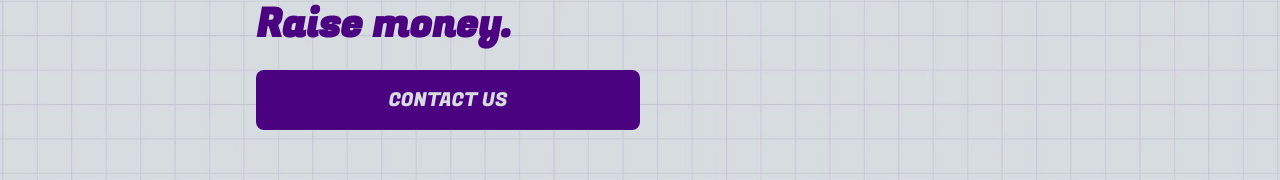
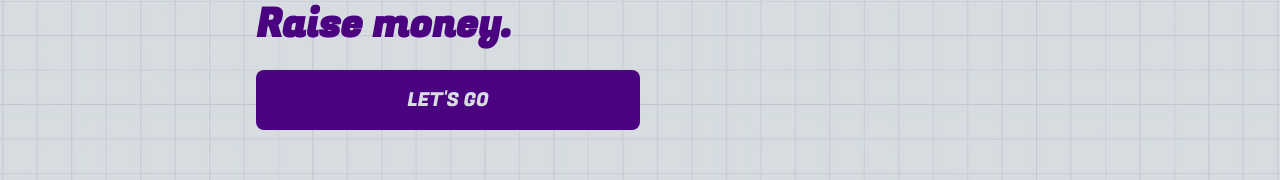
Before and after one commit to AmbushProtected/AmbushProtected.github.io, a React (Create React App) app: page / in a window 1280 px wide. Shown: the part 389-569 px from the top of the page. Built offline with nearby package versions, Linux system fonts and the light colour scheme; a web font is replaced by a local one.

Commit message:
update cta button

```diff
--- a/src/App.js
+++ b/src/App.js
@@ -18,7 +18,7 @@ function App() {
           <div className="slogan-line">Break things.</div>
           <div className="slogan-line">Raise money.</div>
           <Scrollink className="contact-cta" to="contact">
-            Contact Us
+            Let's Go
           </Scrollink>
         </div>
         <Platforms />
```
